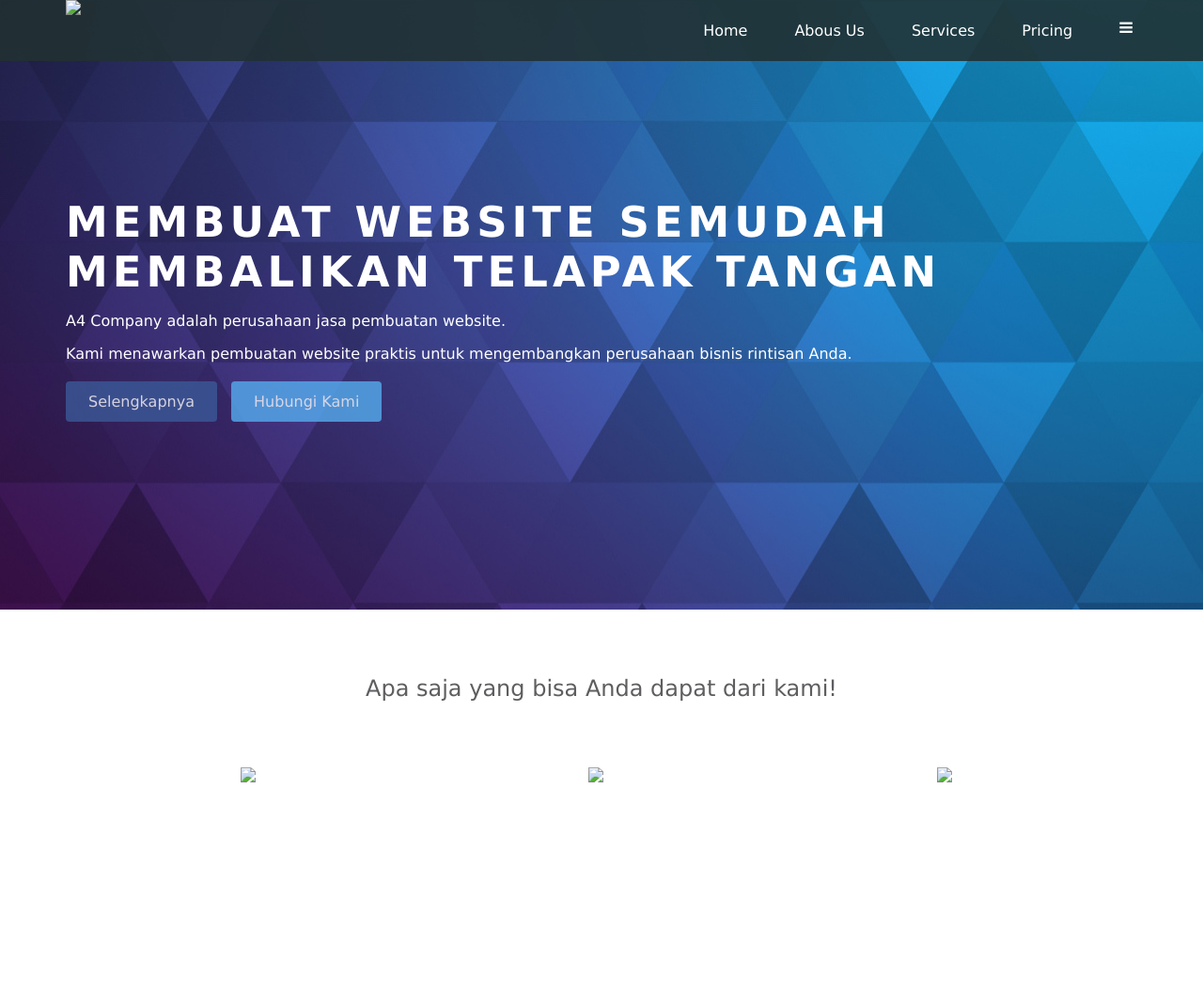
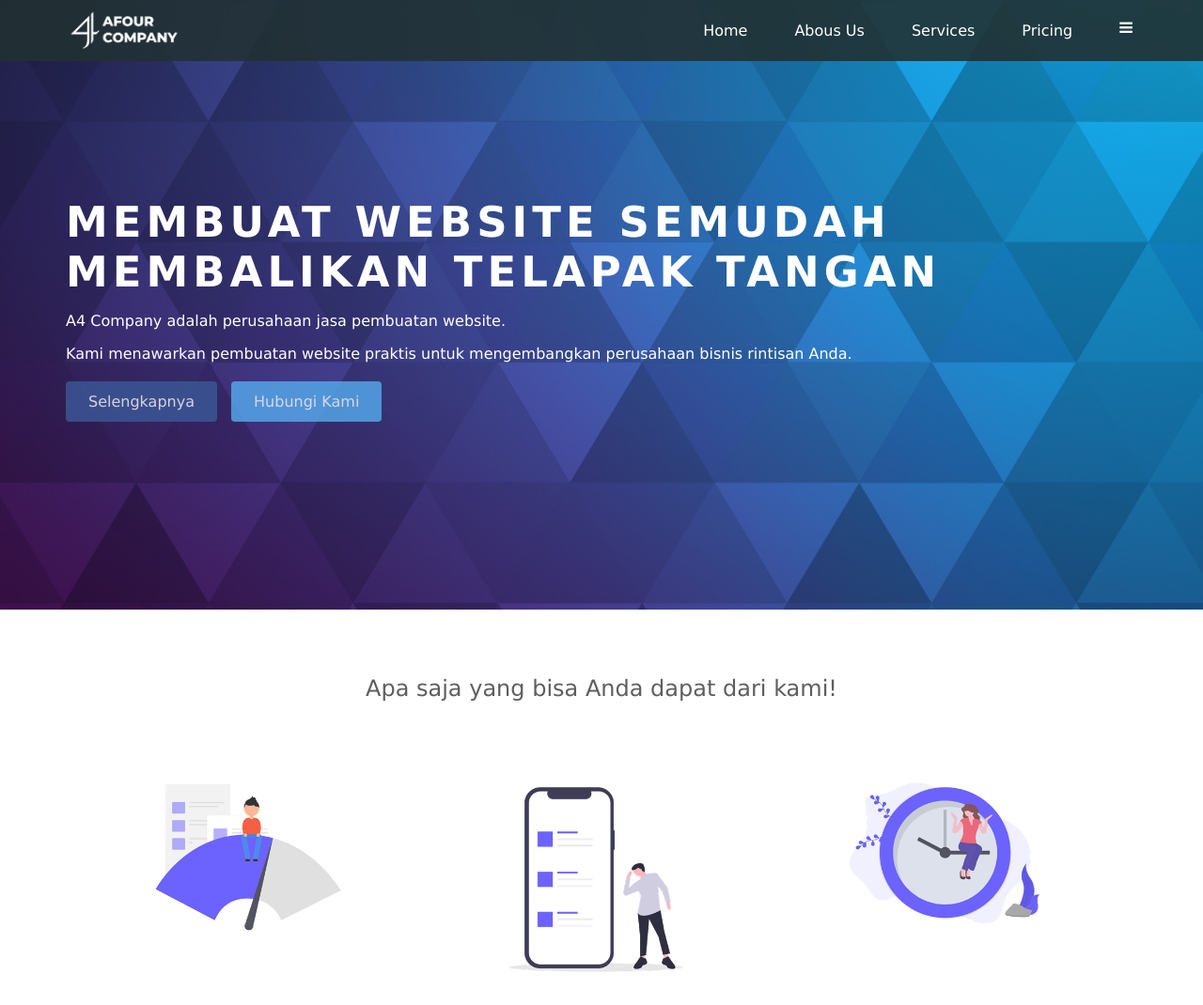
Before and after one commit to fjrarifin/AFOUR, a plain HTML site: page index.html in a window 1280 px wide. Shown: the top 1070 px of the page at 94% size. Drawn offline with Linux system fonts and the light colour scheme; files that its build step writes are made by us from their sources; files whose address does not match are found by name.

Commit message:
Update index.html

```diff
--- a/index.html
+++ b/index.html
@@ -4,15 +4,15 @@
     <meta charset="utf-8">
     <meta name="viewport" content="width=device-width initial-scale=1.0">
     <title>AFOUR Company</title>
-    <link rel="stylesheet" href="css/stylesheet.css">
-    <link rel="stylesheet" href="css/responsive.css">
+    <link rel="stylesheet" href="stylesheet.css">
+    <link rel="stylesheet" href="responsive.css">
     <link rel="stylesheet" href="https://maxcdn.bootstrapcdn.com/font-awesome/4.5.0/css/font-awesome.min.css">
   </head>
 
     <header>
       <div class="container">
         <div class="header-left">
-          <img class="logo" src="img/afour white.png">
+          <img class="logo" src="afour white.png">
         </div>
         <span class="fa fa-bars menu-icon"></span>
         <div class="header-right">
@@ -46,7 +46,7 @@
         <div class="services"></div>
 	    		<div class="service">
 	    			<div class="service-icon">
-	    				<img src="icon/service-fast.png">
+	    				<img src="service-fast.png">
 	    			</div>
             <h2>FAST</h2>
 	    			<p class="text-contents">Pelanggan Anda akan sangat merasa puas jika website yang Anda miliki sangat begitu cepat saat pertama kali dibuka. Ini akan menjadi kesan pertama yang baik untuk pelanggan Anda.</p>
@@ -54,7 +54,7 @@
 
 	    		<div class="service">
 	    			<div class="service-icon">
-	    				<img src="icon/service-modern.png">
+	    				<img src="service-modern.png">
 	    				</div>
               <h2>MODERN</h2>
 	    			<p class="text-contents">Sebuah website akan dinilai pada saat pertama kali melihat tampilan awalnya. Jika tampilan awalnya saja sudah menjanjikan, bagaimana dengan halaman lainnya?</p>
@@ -62,7 +62,7 @@
 
 	    		<div class="service">
 	    			<div class="service-icon">
-	    				<img src="icon/service-time.png">
+	    				<img src="service-time.png">
 	    			</div>
             <h2>24/7 ONLINE</h2>
 	    			<p class="text-contents">Anda tidak perlu khawatir, tim kami sudah terlatih menangani setiap masalah dalam hal ini. Anda butuh kapan pun kami akan selalu siap membantu Anda.</p>
@@ -91,28 +91,28 @@
         <div class="categorys"></div>
           <div class="category">
             <div class="category-icon">
-              <img src="icon/category-shop.png" >
+              <img src="category-shop.png" >
             </div>
             <h2>ONLINE SHOP</h2>
           </div>
 
           <div class="category">
             <div class="category-icon">
-              <img src="icon/category-hotel.png">
+              <img src="category-hotel.png">
             </div>
             <h2>HOTEL</h2>
           </div>
 
           <div class="category">
             <div class="category-icon">
-              <img src="icon/category-travel.png">
+              <img src="category-travel.png">
             </div>
             <h2>TOUR & TRAVEL</h2>
           </div>
 
           <div class="category">
             <div class="category-icon">
-              <img src="icon/category-company.png">
+              <img src="category-company.png">
             </div>
             <h2>COMPANY PROFILE</h2>
           </div>
```
